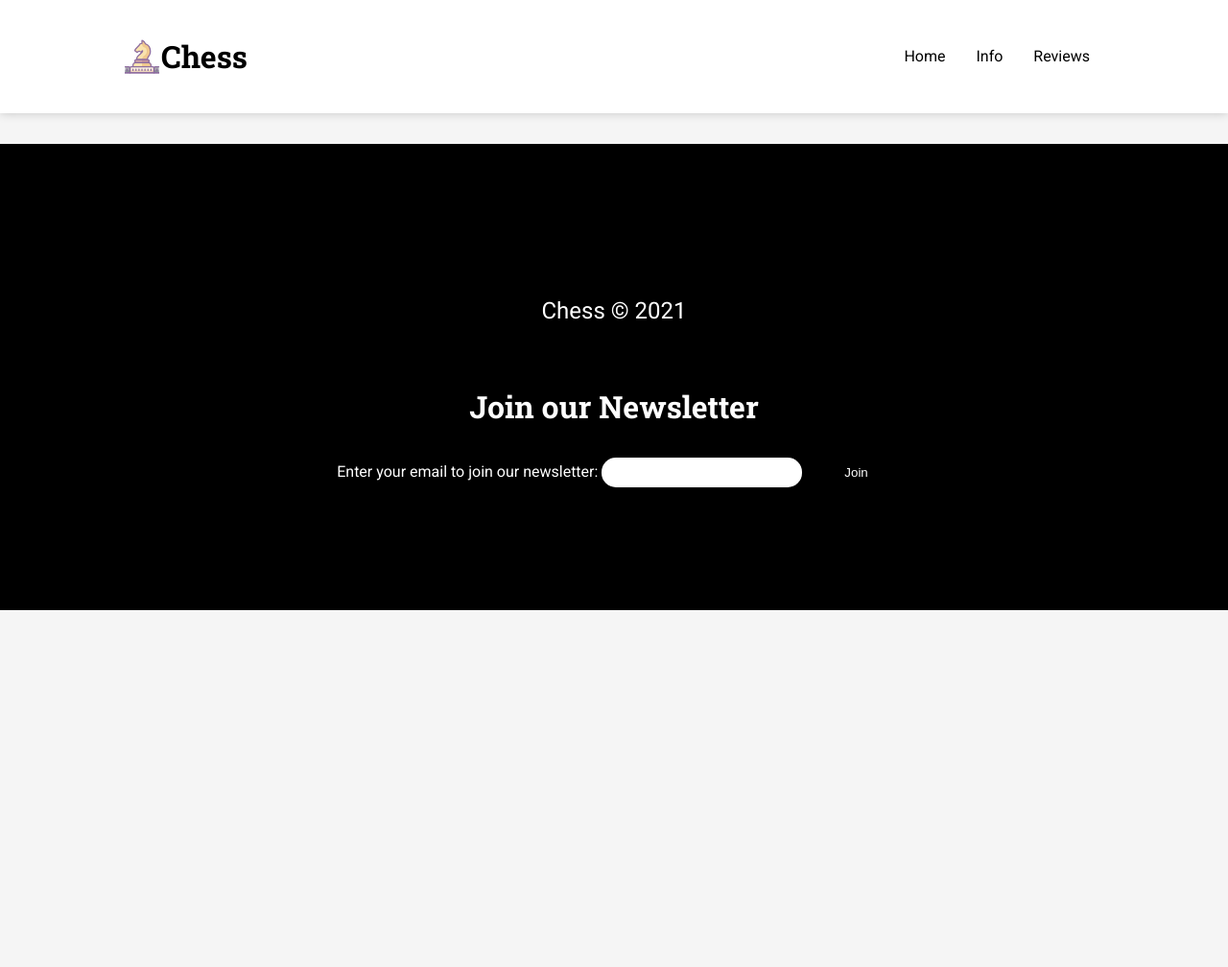
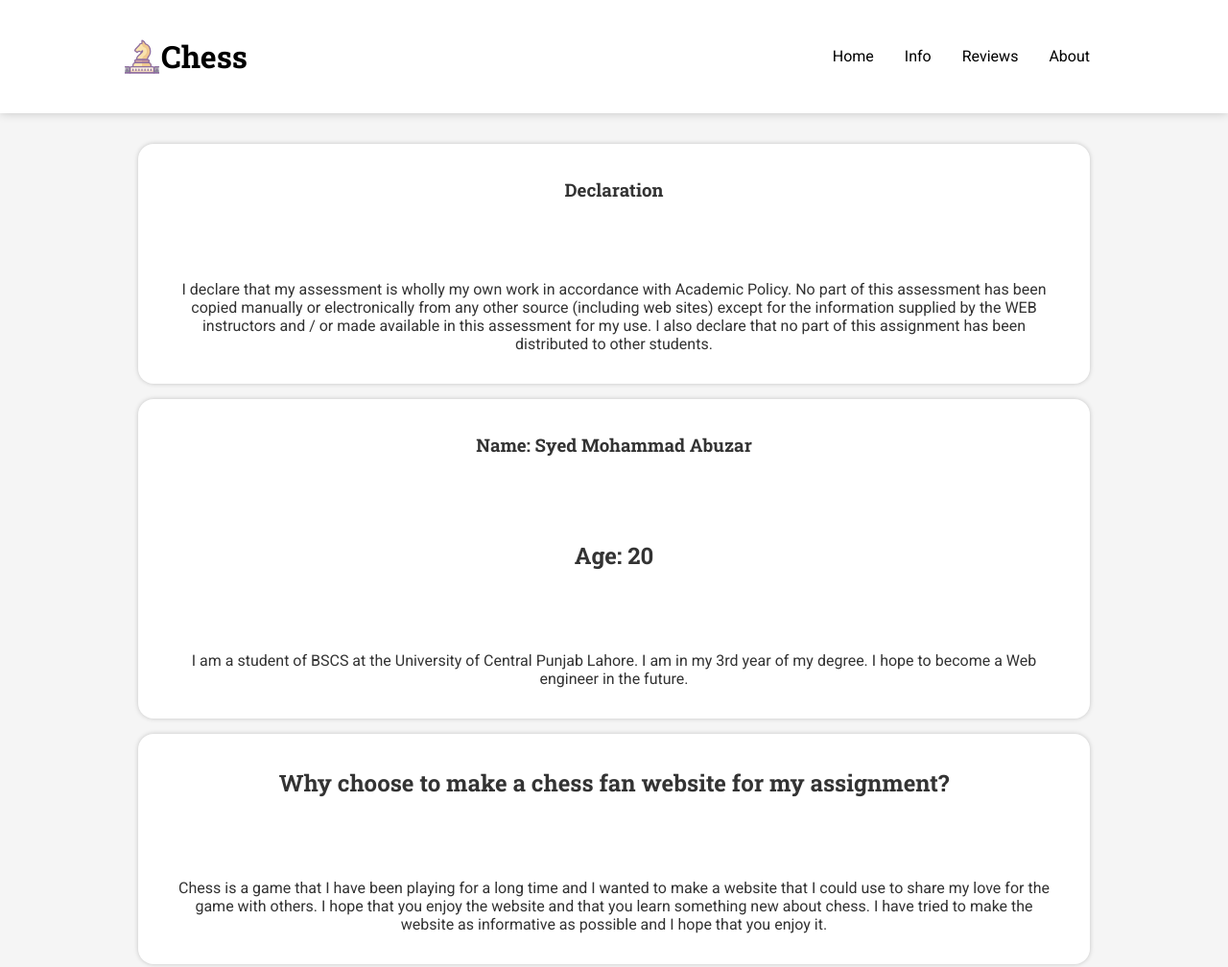
Before and after one commit to abubow/chess-site, a website built with Vite: page about.html in a window 1280 px wide. Shown: the top 1008 px of the page at 96% size. Before the commit the page ends 800 px from the top, so only its background shows below. Built offline with nearby package versions, Linux system fonts and the light colour scheme.

Commit message:
added about.html

```diff
--- a/about.html
+++ b/about.html
@@ -66,6 +66,7 @@
 					<li><a href="/">Home</a></li>
 					<li><a href="/info.html">Info</a></li>
 					<li><a href="/reviews.html">Reviews</a></li>
+                    <li><a href="/about.html">About</a></li>
 				</ul>
 			</nav>
 			<style>
@@ -78,7 +79,47 @@
 				}
 			</style>
 		</header>
-
+		<main style="margin: 2rem 0; padding: 0 8rem">
+			<section>
+				<article class="card">
+					<h3>Declaration</h3>
+					<p>
+						I declare that my assessment is wholly my own work in
+						accordance with Academic Policy. No part of this
+						assessment has been copied manually or electronically
+						from any other source (including web sites) except for
+						the information supplied by the WEB instructors and / or
+						made available in this assessment for my use. I also
+						declare that no part of this assignment has been
+						distributed to other students.
+					</p>
+				</article>
+			</section>
+			<section>
+				<article class="card">
+					<h1>Name: <span id="name">Syed Mohammad Abuzar</span></h1>
+					<h2>Age: <span id="age">20</span></h2>
+					<p>
+						I am a student of BSCS at the University of Central
+						Punjab Lahore. I am in my 3rd year of my degree. I hope
+						to become a Web engineer in the future.
+					</p>
+				</article>
+			</section>
+			<section>
+				<article class="card">
+					<h2>Why choose to make a chess fan website for my assignment?</h2>
+					<p>
+						Chess is a game that I have been playing for a long time
+						and I wanted to make a website that I could use to share
+						my love for the game with others. I hope that you enjoy
+						the website and that you learn something new about
+						chess. I have tried to make the website as informative
+                        as possible and I hope that you enjoy it.
+					</p>
+				</article>
+			</section>
+		</main>
 		<footer>
 			<p style="font-size: 1.5rem">Chess &copy; 2021</p>
 			<h3 style="font-size: 2rem">Join our Newsletter</h3>
```
Also changed, not shown: index.html (+1 -0 lines), reviews.html (+1 -0 lines).
